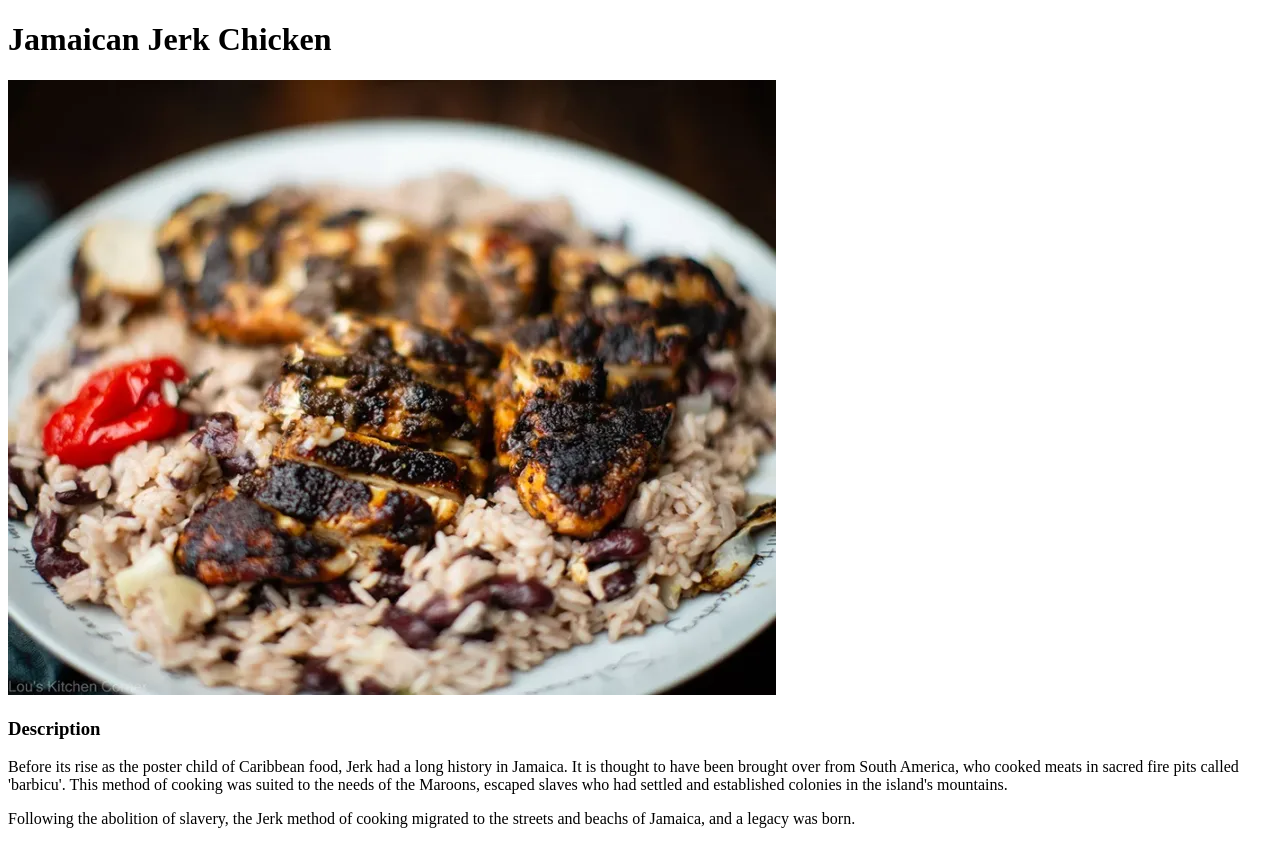
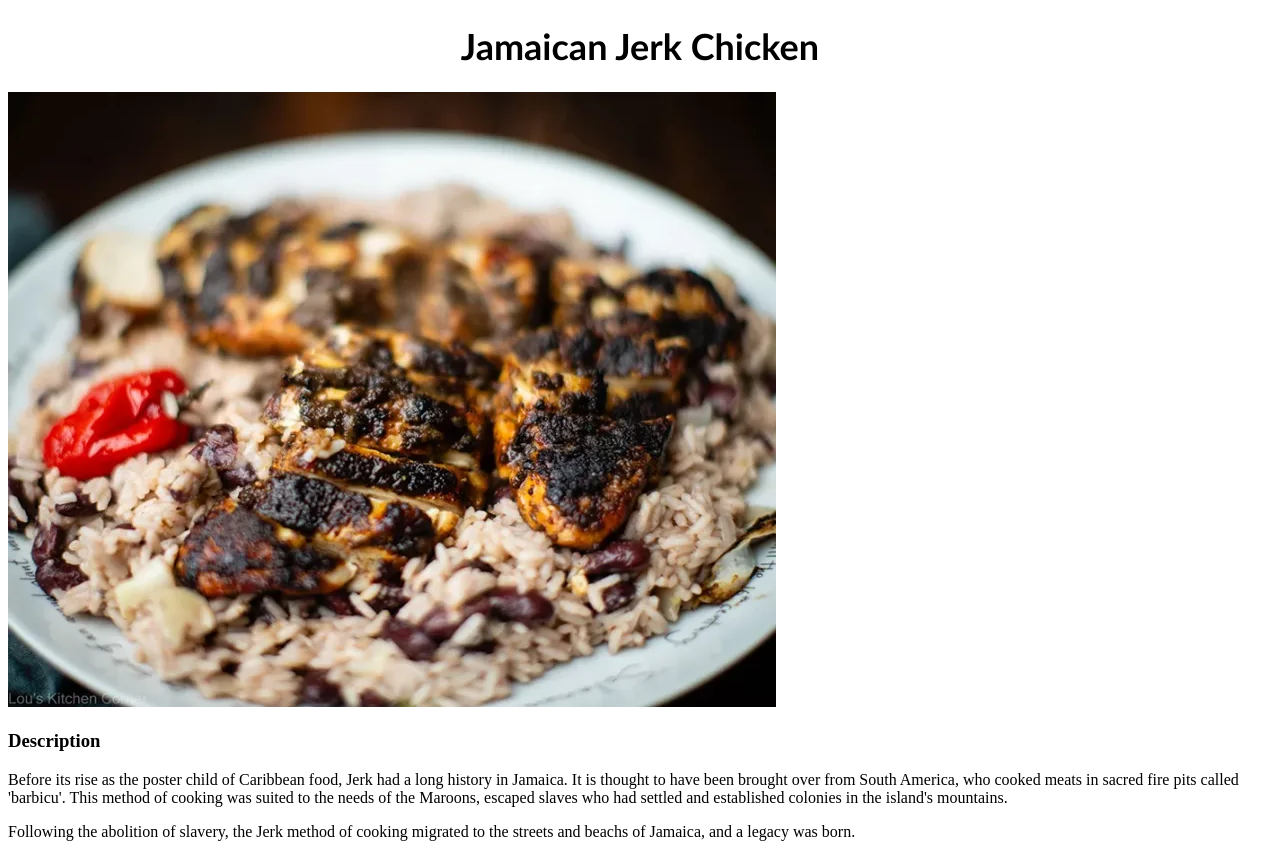
Before and after one commit to chloeabbade/odin-recipes, a plain HTML site: page recipes/jerkchicken.html in a window 1280 px wide. Shown: the top 844 px of the page. Drawn offline with Linux system fonts and the light colour scheme.

Commit message:
Add link to CSS file and update page header

```diff
--- a/recipes/jerkchicken.html
+++ b/recipes/jerkchicken.html
@@ -3,10 +3,11 @@
     <head>
         <meta charset="utf-8">
         <title>Odin Recipes - Jamaican Jerk Chicken</title>
+        <link rel="stylesheet" href="jerkstyles.css">
     </head>
 
     <body>
-        <h1>Jamaican Jerk Chicken</h1>
+        <h1 id="header">Jamaican Jerk Chicken</h1>
 
         <img src="../img/jerkchicken.jpg" alt="Sliced jerk chicken served on a bed of rice and red kidney beans with a red scotch bonnet pepper" height="615" width="768">
 
--- /dev/null
+++ b/recipes/jerkstyles.css
@@ -0,0 +1,6 @@
+#header {
+    font-family: 'Trebuchet MS', 'Lucida Sans Unicode', 'Lucida Grande', 'Lucida Sans', Arial, sans-serif;
+    text-align: center;
+    font-size: 36px;
+    font-weight: 700;
+}
```
